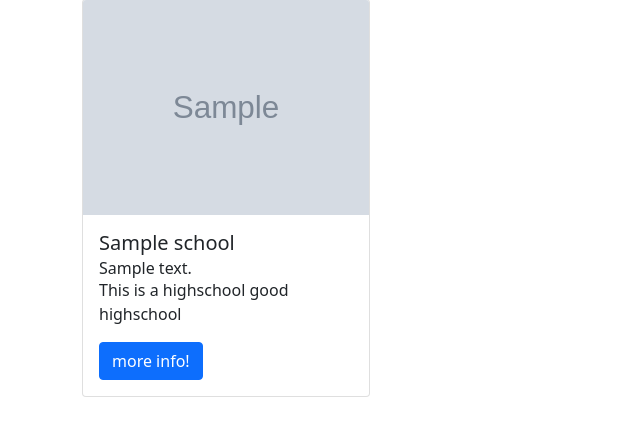
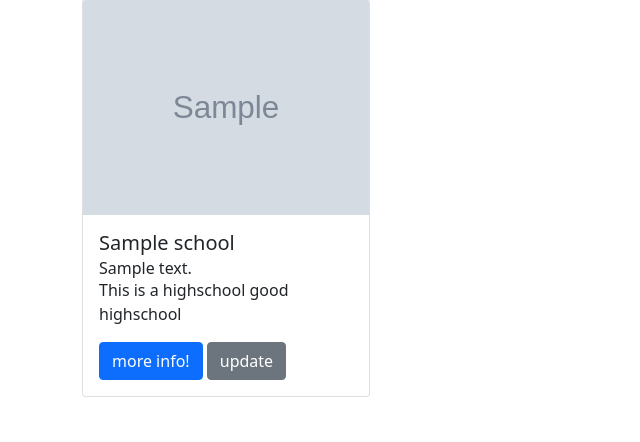
Before and after one commit to Blackice21/django_schoolapp_pro, a Django app: page / in a window 1280 px wide. Shown: the part 57-499 px from the top of the page, without its empty margins (0-640 px from the left). Run offline with Django 3.2, Linux system fonts and the light colour scheme; tables that the repository leaves empty hold one stand-in row (values such as "Sample post"); grey boxes marked "Sample" are stand-in pictures; some libraries are stand-ins or nearby versions.

Commit message:
added update functionality to schools

```diff
--- a/django_schoolapp_pro/urls.py
+++ b/django_schoolapp_pro/urls.py
@@ -21,5 +21,7 @@ from school import views
 urlpatterns = [
     path('admin/', admin.site.urls),
     path('', views.Home, name='home'),
-    path('create_school', views.create_school, name='create_school'),
+    path('create_school/', views.create_school, name='create_school'),
+    path('update_school/<int:pk>/', views.update_school, name='update_school'),
+
 ] + static(settings.MEDIA_URL, document_root=settings.MEDIA_ROOT)
--- a/school/views.py
+++ b/school/views.py
@@ -1,4 +1,4 @@
-from django.shortcuts import render, redirect
+from django.shortcuts import render, redirect, get_object_or_404
 from django.http import HttpResponse
 from .models import School
 from .forms import Schoolform
@@ -23,6 +23,15 @@ def create_school(request):
         context = {
                 'form':form
                 }
-
         form.save()
         return redirect('home')
+
+def update_school(request, pk):
+    school = get_object_or_404(School,pk=pk)
+    if request.method == 'GET':
+        form = Schoolform(instance=school)
+        return render(request, 'update_school.html', {'form': form, 'school': school})
+    else:
+        form = Schoolform(request.POST, request.FILES, instance=school)
+        form.save()
+        return redirect('home')
--- a/templates/home.html
+++ b/templates/home.html
@@ -12,6 +12,7 @@
             <h6 class="card-subtitle">{{s.address}}</h6>
             <p class="card-text">{{'This is a highschool good highschool'}}</p>
             <a href="#" class="btn btn-primary">more info!</a>
+            <a href="{% url 'update_school' s.pk %}" class="btn btn-secondary">update</a>
             </div>
         </div>
      </div>
```
Also changed, not shown: templates/update_school.html (added, +9 -0 lines).
